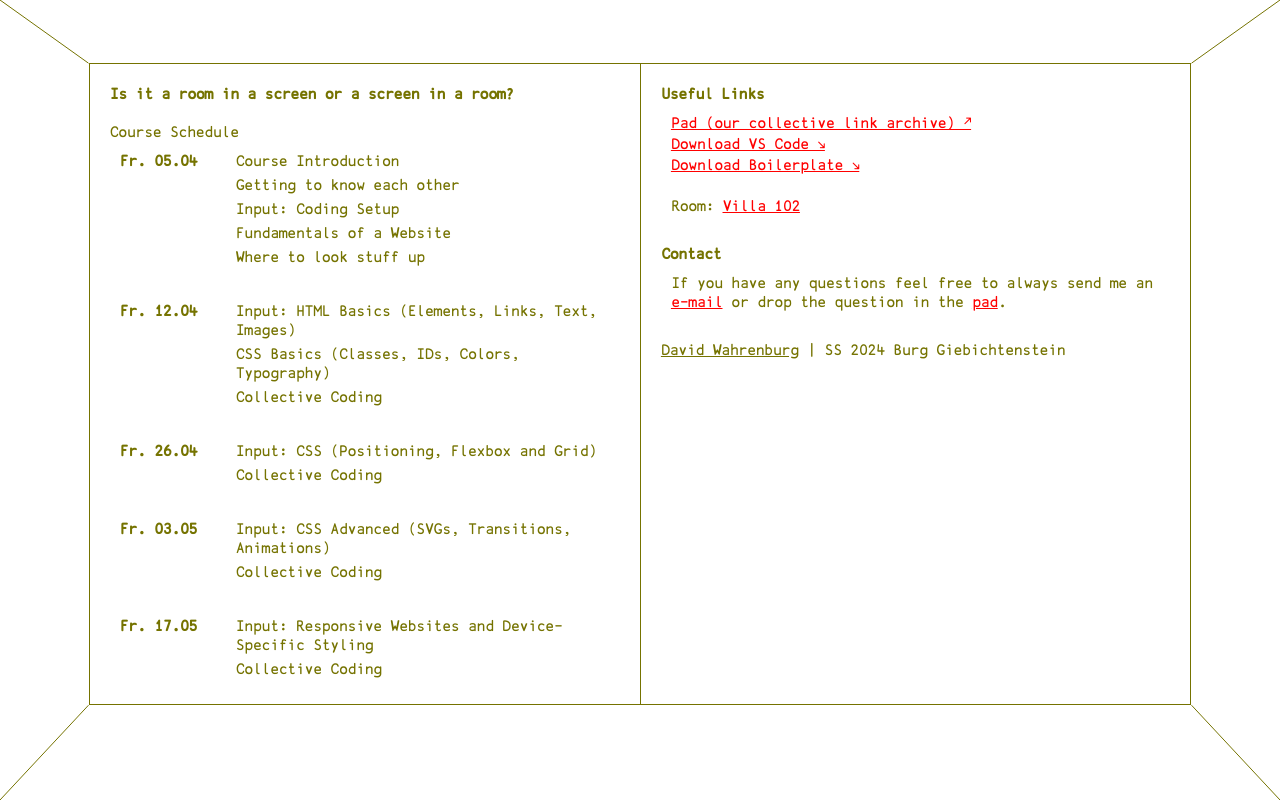
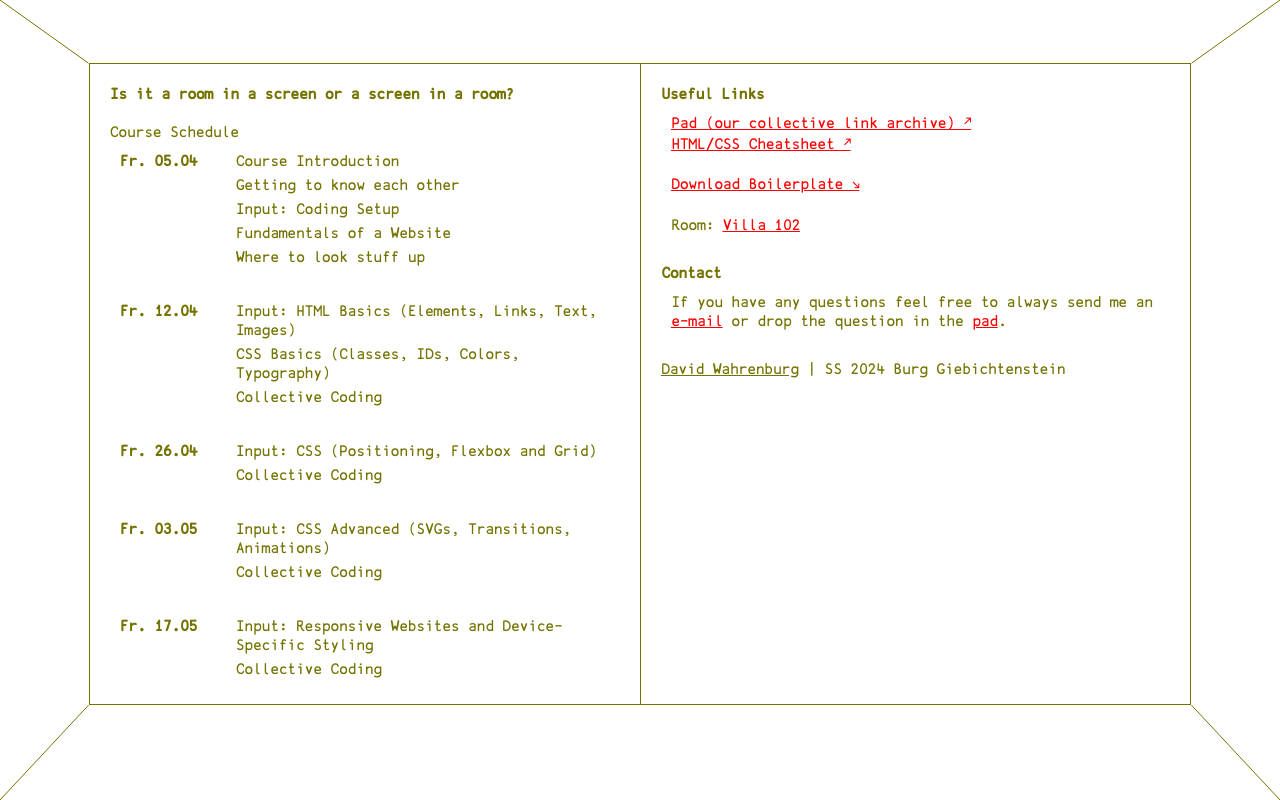
Before and after one commit to schnavy/screen-room_course-ss24, a plain HTML site: page index.html in a window 1280 px wide. Drawn offline with Linux system fonts and the light colour scheme.

Commit message:
updated links

```diff
--- a/index.html
+++ b/index.html
@@ -73,9 +73,9 @@
             <a href="https://pad.d4v1d.online/p/screen_in_a_room_24" target="_blank" class="button">Pad (our collective
                 link
                 archive) ↗</a><br/>
-            <a href="https://code.visualstudio.com/" class="button">Download
-                VS Code ↘</a><br/>
-            <a href="https://github.com/schnavy/SS24_folder-structure/archive/refs/heads/main.zip" class="button">Download
+            <a href="https://github.com/schnavy/HTML-CSS_Boilerplate" target="_blank" class="button">
+                HTML/CSS Cheatsheet ↗</a><br/><br/>
+            <a href="https://github.com/schnavy/HTML-CSS_Boilerplate/archive/refs/heads/main.zip" class="button">Download
                 Boilerplate ↘</a><br/>
         </p>
         <p class="p-10">Room: <a href="https://www.burg-halle.de/media/documents/Karten/Campusplan_Design.pdf" target="_blank">Villa
```
